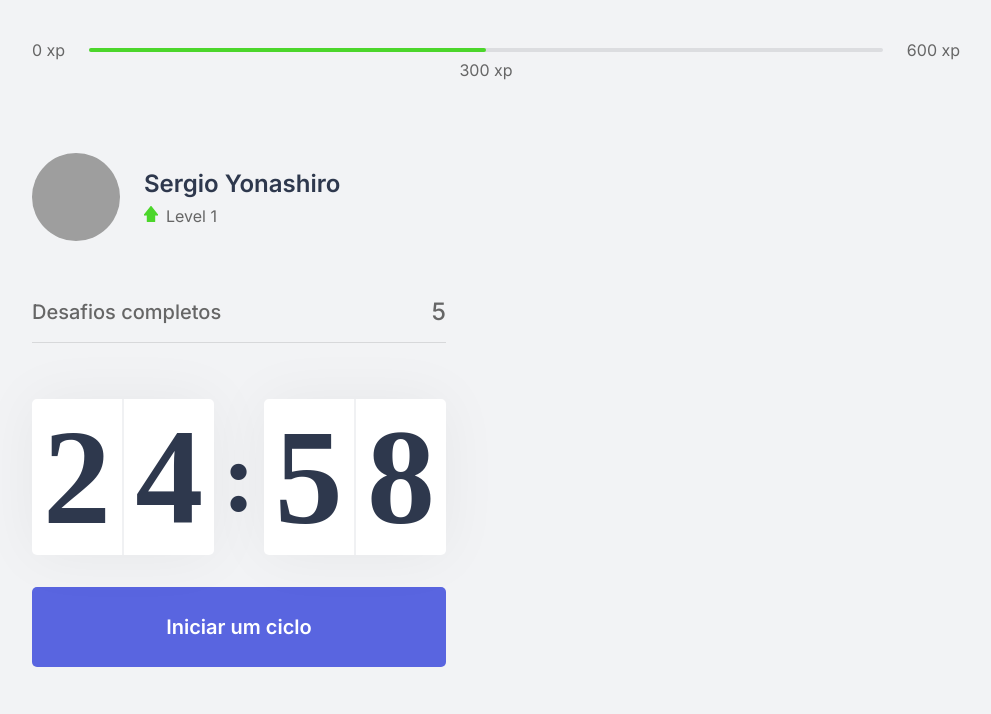
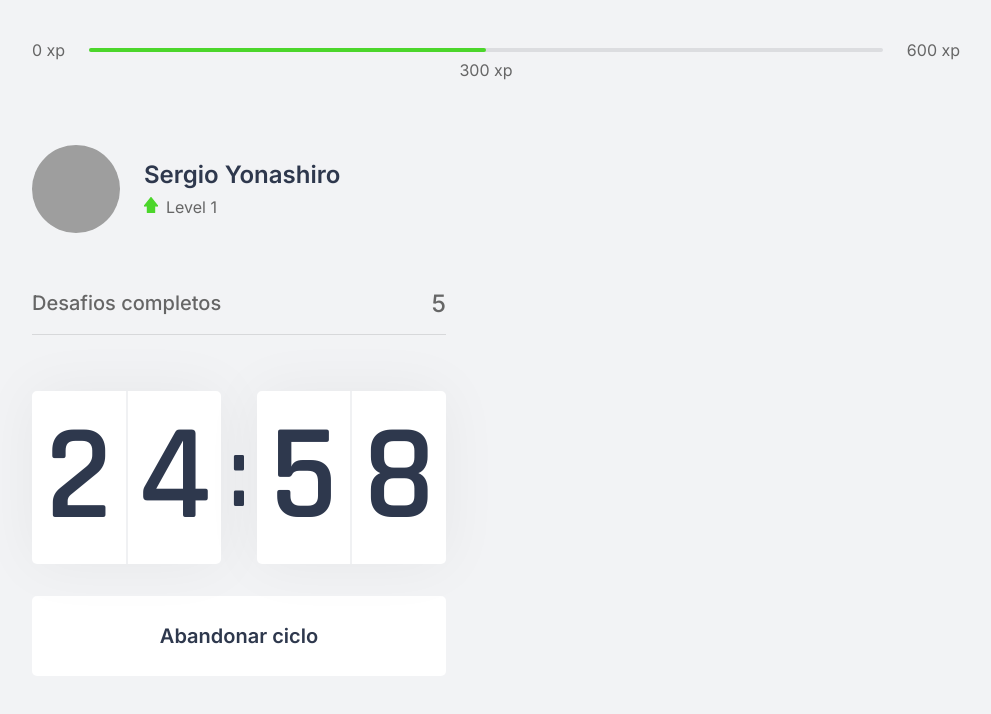
Before and after one commit to sYonashiro/move-it, a Next.js app: page / in a window 1280 px wide. Both pictures are taken after a click on the button "Iniciar um ciclo". Shown: the top 714 px of the page, without its empty margins (144-1135 px from the left). Built offline with nearby package versions, Linux system fonts and the light colour scheme; grey boxes are pictures that could not be loaded.

Commit message:
Finaliza componente de countdown

```diff
--- a/src/components/Countdown.tsx
+++ b/src/components/Countdown.tsx
@@ -1,9 +1,12 @@
 import { useState, useEffect } from 'react';
 import styles from '../styles/components/Countdown.module.css';
 
+let countdownTimeout: NodeJS.Timeout;
+
 export function Countdown() {
   const [time, setTime] = useState(25 * 60);
-  const [active, setActive] = useState(false);
+  const [isActive, setIsActive] = useState(false);
+  const [hasFinished, setHasFinished] = useState(false);
 
   const minutes = Math.floor(time / 60);
   const seconds = time % 60;
@@ -12,16 +15,25 @@
   const [secondLeft, secondRight] = String(seconds).padStart(2, '0').split('');
 
   function startCountdown() {
-    setActive(true);
+    setIsActive(true);
+  }
+
+  function resetCountdown() {
+    clearTimeout(countdownTimeout);
+    setIsActive(false);
+    setTime(25 * 60);
   }
 
   useEffect(() => {
-    if (active && time > 0) {
-      setTimeout(() => {
+    if (isActive && time > 0) {
+      countdownTimeout = setTimeout(() => {
         setTime(time - 1);
       }, 1000);
+    } else if (isActive && time === 0) {
+      setHasFinished(true);
+      setIsActive(false);
     }
-  }, [active, time]);
+  }, [isActive, time]);
 
   return (
     <div>
@@ -37,6 +49,24 @@
         </div>
       </div>
 
+      { hasFinished ? (
+        <button
+          disabled
+          className={styles.countdownButton}
+        >
+          Ciclo encerrado
+        </button>
+      ) : (
+        <>
+          { isActive ? (
+            <button
+              type="button"
+              className={`${styles.countdownButton} ${styles.countdownButtonActive}`}
+              onClick={resetCountdown}
+            >
+              Abandonar ciclo
+            </button>
+          ) : (
             <button
               type="button"
               className={styles.countdownButton}
@@ -44,6 +74,9 @@
             >
               Iniciar um ciclo
             </button>
+          )}
+        </>
+      )}
     </div>
   );
 }
--- a/src/styles/components/Countdown.module.css
+++ b/src/styles/components/Countdown.module.css
@@ -1,7 +1,7 @@
 .countdownContainer {
   display: flex;
   align-items: center;
-  font-family: Radjhani;
+  font-family: Rajdhani;
   font-weight: 600;
   color: var(--title);
 }
@@ -57,6 +57,22 @@
   font-weight: 600;
 }
 
-.countdownButton:hover {
+.countdownButton:not(:disabled):hover {
   background: var(--blue-dark);
 }
+
+.countdownButtonActive {
+  background: var(--white);
+  color: var(--title);
+}
+
+.countdownButtonActive:not(:disabled):hover {
+  background: var(--red);
+  color: var(--white);
+}
+
+.countdownButton:disabled {
+  background: var(--white);
+  color: var(--text);
+  cursor: not-allowed;
+}
--- a/src/styles/global.css
+++ b/src/styles/global.css
@@ -36,7 +36,7 @@
 }
 
 body, input, textarea, button {
-  font: 400 16px "Inter", sans-serif;
+  font: 400 16px Inter, sans-serif;
 }
 
 button {
```
Lines whose indentation alone changed are shown as unchanged.
